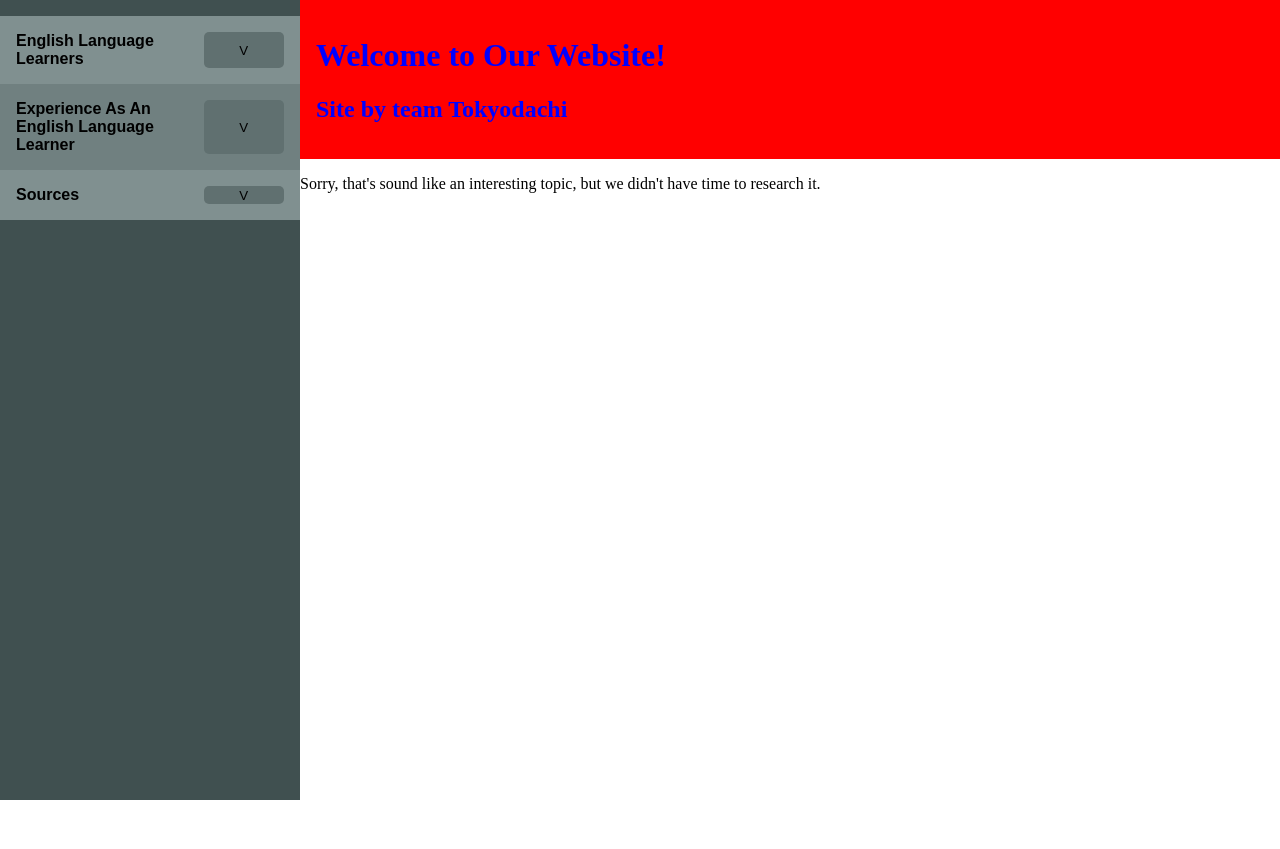
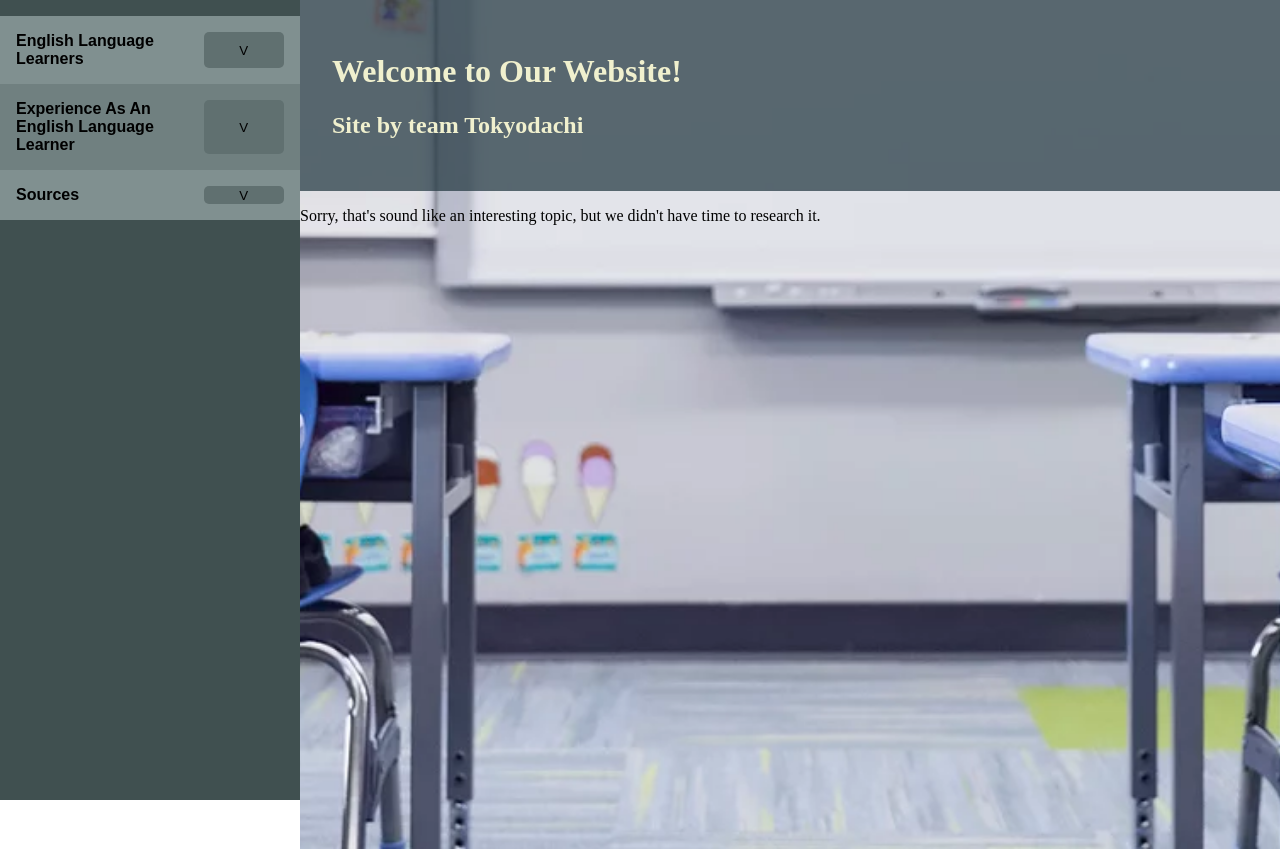
Before and after one commit to sowrd299/LangSite, a Django app: page /articles/1/read/ in a window 1280 px wide. Before the commit the page ends 800 px from the top, so only its background shows below. Run offline with Django 3.2, Linux system fonts and the light colour scheme; data comes from the database, SQL or seed files in the repository.

Commit message:
More, better article CSS

```diff
--- a/articles/static/articles/style.css
+++ b/articles/static/articles/style.css
@@ -2,19 +2,28 @@
 
 body{
     margin: 0%;
+    padding: 0%;
 }
 
 .top{
     margin: 0;
-    padding: 16px;
-    background-color: red;
-    color: blue;
+    padding: 32;
+    background-color: #263a44bb;
+    color: #f0f0ce;
     box-shadow: 4px #000000;
 }
 
-.maincontent{
-    padding: 0%;
-    margin: 0%;
+/* a background imaged area for articles and such*/
+.pagecontent{
+    /* setup the background */
+    background-image: url("/static/articles/images/bg.png");
+    background-repeat:  no-repeat;
+    background-position: center top;
+    background-attachment: fixed;
+    background-size: cover;
+    min-height: 100vh;
+    /* other */
+    padding-bottom: 5%;
 }
 
 /* ARTICLE STUFF */
@@ -23,7 +32,10 @@ body{
     margin: 60px;
     padding-left : 5%;
     padding-right : 5%;
-    padding-top : 1%;
+    padding-top : 5%;
+    padding-bottom: 5%;
+    background-color: #eeeee0ee;
+    border-radius: 5%;
 }
 
 .article h1{
--- a/articles/templates/articles/article.html
+++ b/articles/templates/articles/article.html
@@ -1,8 +1,6 @@
 {% load static %}
 
 <link rel="stylesheet" type="text/css" href="{% static 'articles/style.css' %}"/>
-
-<div class="maincontent">
 
 {% if topics %}
     {% include "articles/sidebar.html" %}
@@ -10,6 +8,7 @@
 <div>
 {% endif %}
 
+<div class="pagecontent">
 
 <!-- the website Header -->
 <div class="top">
```
Also changed, not shown: articles/static/articles/images/bg.png (added).
